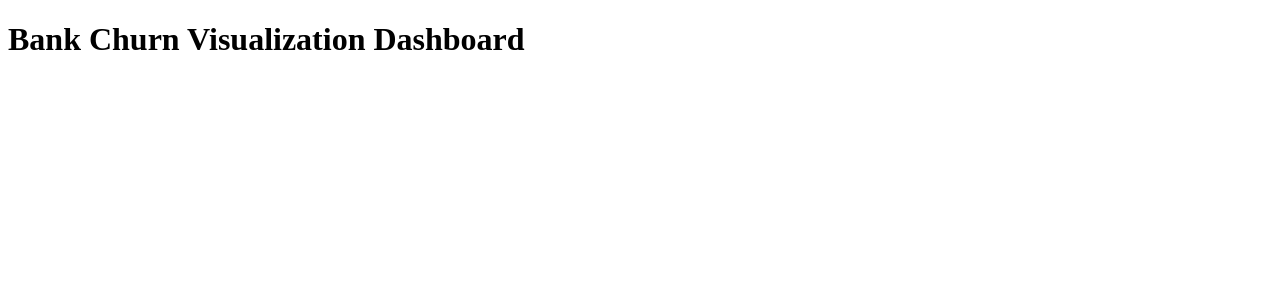
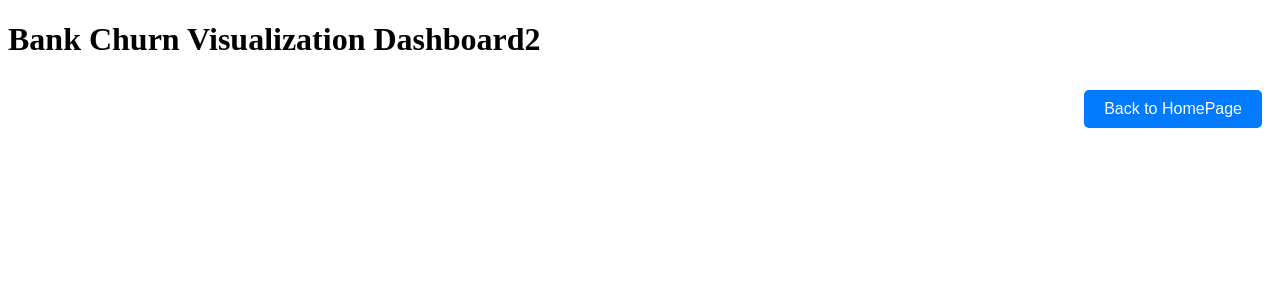
Before and after one commit to Talieh-Sh/Bank_Churn_Project, a Flask app: page /visualization in a window 1280 px wide. Shown: the top 300 px of the page. Run offline with Flask 3, Linux system fonts and the light colour scheme; parts of the project's set-up code (start-up, migrations or seed data) failed here and were passed over; some libraries are stand-ins or nearby versions.

Commit message:
Adding back bottom to visualisation page

```diff
--- a/templates/visualization.html
+++ b/templates/visualization.html
@@ -6,7 +6,10 @@
     <title>Visualization Dashboard</title>
 </head>
 <body>
-    <h1>Bank Churn Visualization Dashboard</h1>
+    <h1>Bank Churn Visualization Dashboard2</h1>
+  <!-- Back Button to Home Page with additional styling -->
+<a href="/" style="padding: 10px 20px; background-color: #007bff; color: white; text-decoration: none; border-radius: 5px; font-family: Arial, sans-serif; float: right; margin: 10px;">Back to HomePage</a>
+
     <div class='tableauPlaceholder' id='viz1708261402480' style='position: relative'>
         <noscript>
             <a href='#'>
```
